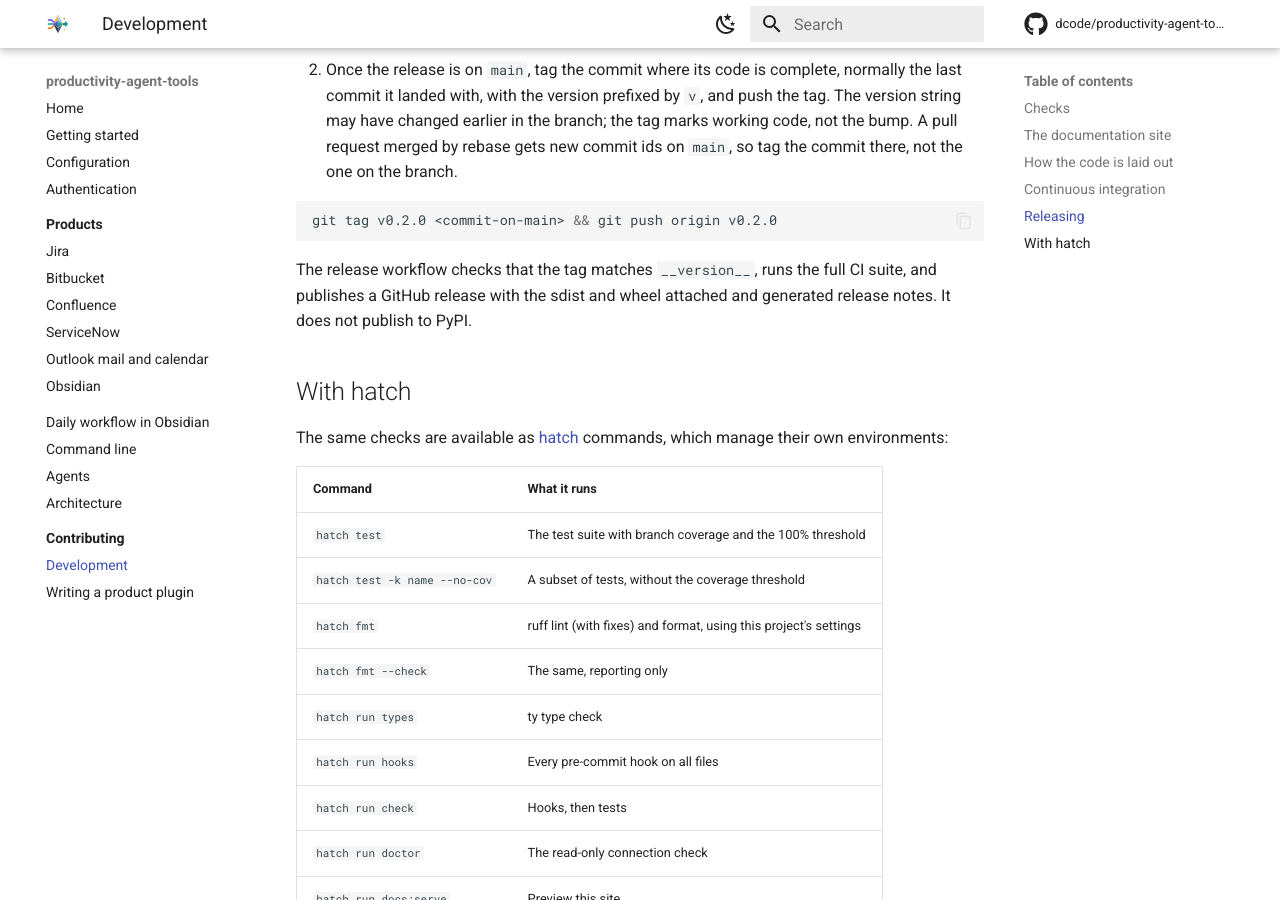
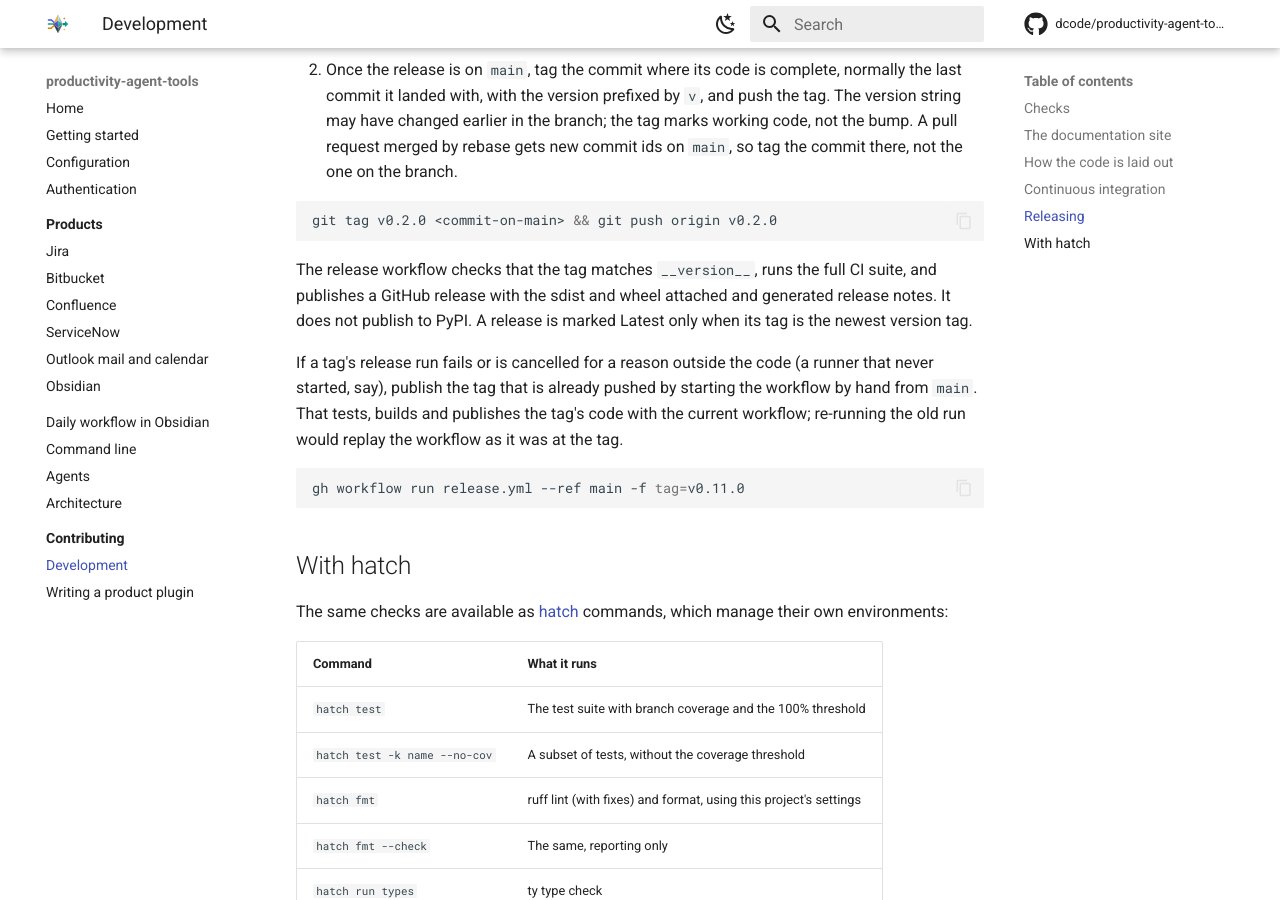
Before and after one commit to dcode/productivity-agent-tools, an MkDocs documentation site: the page built from docs/development.md, in a window 1280 px wide and 900 px high, scrolled down 2382 px. Built offline with MkDocs 1.6.1 and Material for MkDocs 9.7.7, drawn with Linux system fonts in a browser that asks for light colours; comment, search, counter and statistics services are not loaded.

Commit message:
ci(release): publish an existing tag by hand; mark Latest only for the newest
The v0.11.0 release run skipped publishing because GitHub never gave its
macOS test job a runner, and re-running that old run would replay the
workflow as it was at the tag, which marks every new release Latest.

release.yml now also runs on workflow_dispatch with a tag input, testing
and building that tag's code with the current workflow (ci.yml takes a ref
input for this), and passes --latest only when the tag is the newest
version tag.

Co-Authored-By: Claude Opus 5.5 <noreply@anthropic.com>

````diff
--- a/docs/development.md
+++ b/docs/development.md
@@ -115,7 +115,17 @@ git tag v0.2.0 <commit-on-main> && git push origin v0.2.0
 
 The release workflow checks that the tag matches `__version__`, runs the full
 CI suite, and publishes a GitHub release with the sdist and wheel attached and
-generated release notes. It does not publish to PyPI.
+generated release notes. It does not publish to PyPI. A release is marked Latest
+only when its tag is the newest version tag.
+
+If a tag's release run fails or is cancelled for a reason outside the code (a runner
+that never started, say), publish the tag that is already pushed by starting the
+workflow by hand from `main`. That tests, builds and publishes the tag's code with the
+current workflow; re-running the old run would replay the workflow as it was at the tag.
+
+```bash
+gh workflow run release.yml --ref main -f tag=v0.11.0
+```
 
 ## With hatch
 
````
Also changed, not shown: docs/ROADMAP.md (+13 -1 lines), 2 other files.
